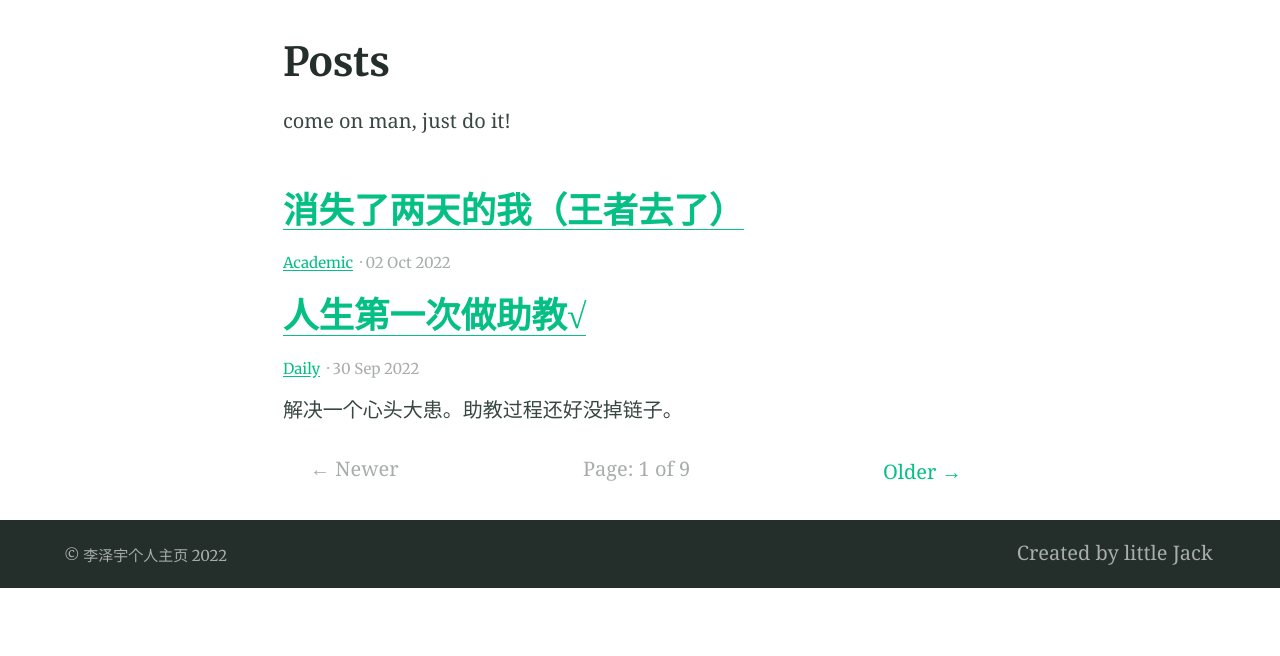
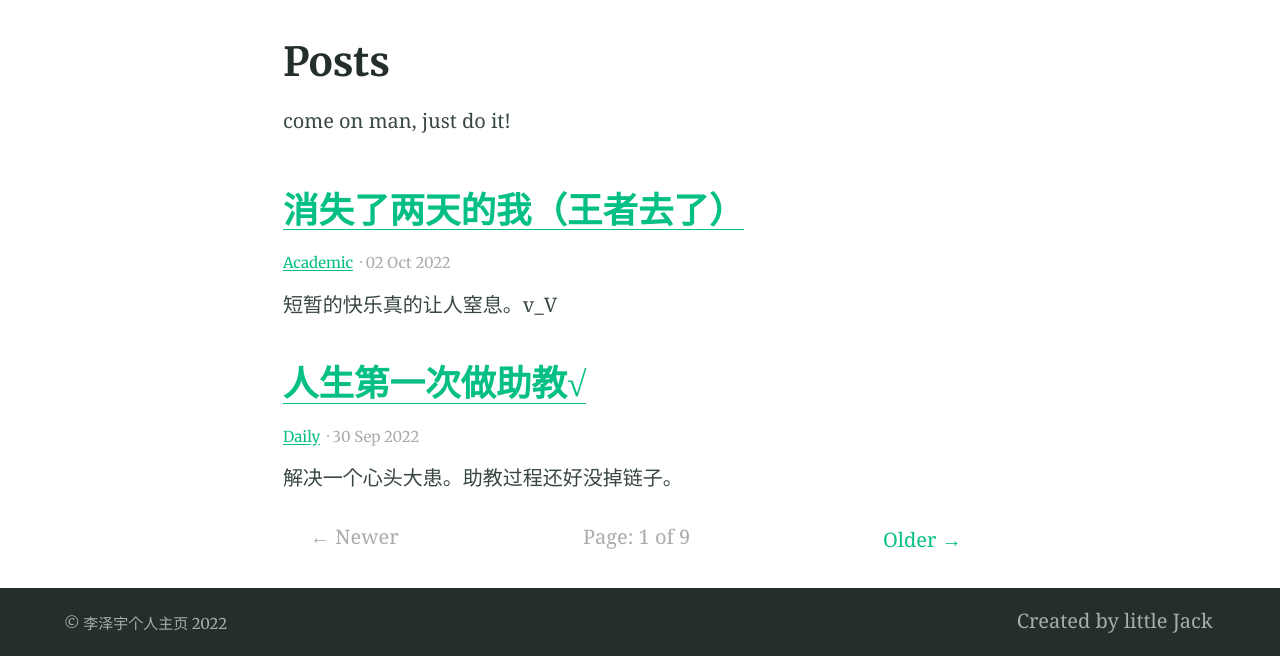
Before and after one commit to lizeyujack/lizeyujack.github.io, a Jekyll site: the page built from blog/index.html, in a window 1280 px wide. Shown: the part 424-1080 px from the top of the page. Built offline with Jekyll 4.4.1, drawn with Linux system fonts in a browser that asks for light colours; the list of posts is cut into pages by our own code; before the commit the page ends 1012 px from its top, so only the background shows below that.

Commit message:
Update 2022-10-02-example-post-eighteen.md

```diff
--- a/_posts/2022-10-02-example-post-eighteen.md
+++ b/_posts/2022-10-02-example-post-eighteen.md
@@ -6,7 +6,7 @@ categories:
 feature_image: "https://user-images.githubusercontent.com/53364734/192078882-190b1b14-a1ee-4590-ac1f-56ac81ffeb56.png"
 
 ---
-
+短暂的快乐真的让人窒息。v_V
 <!-- more -->
 
 
```
